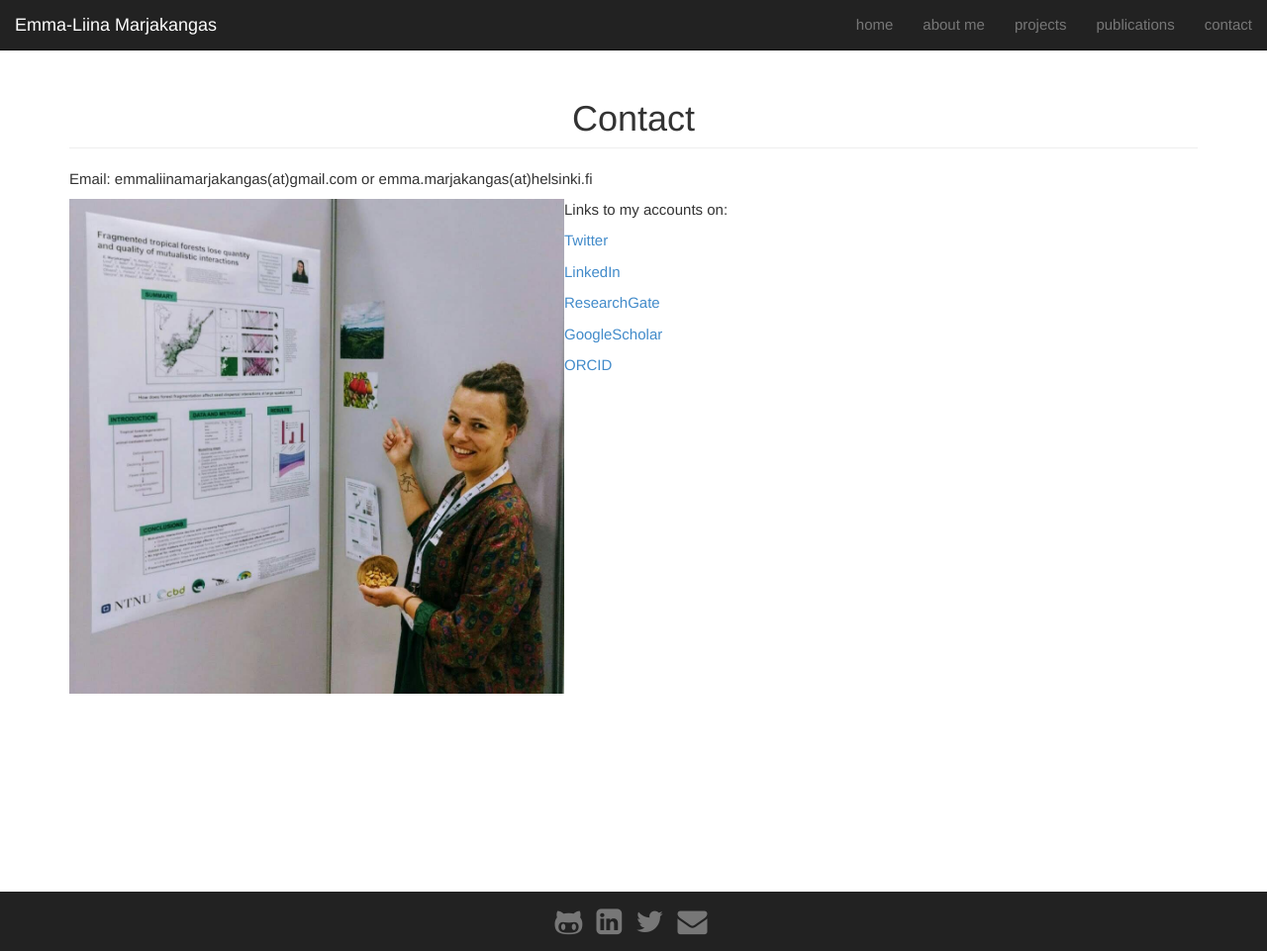
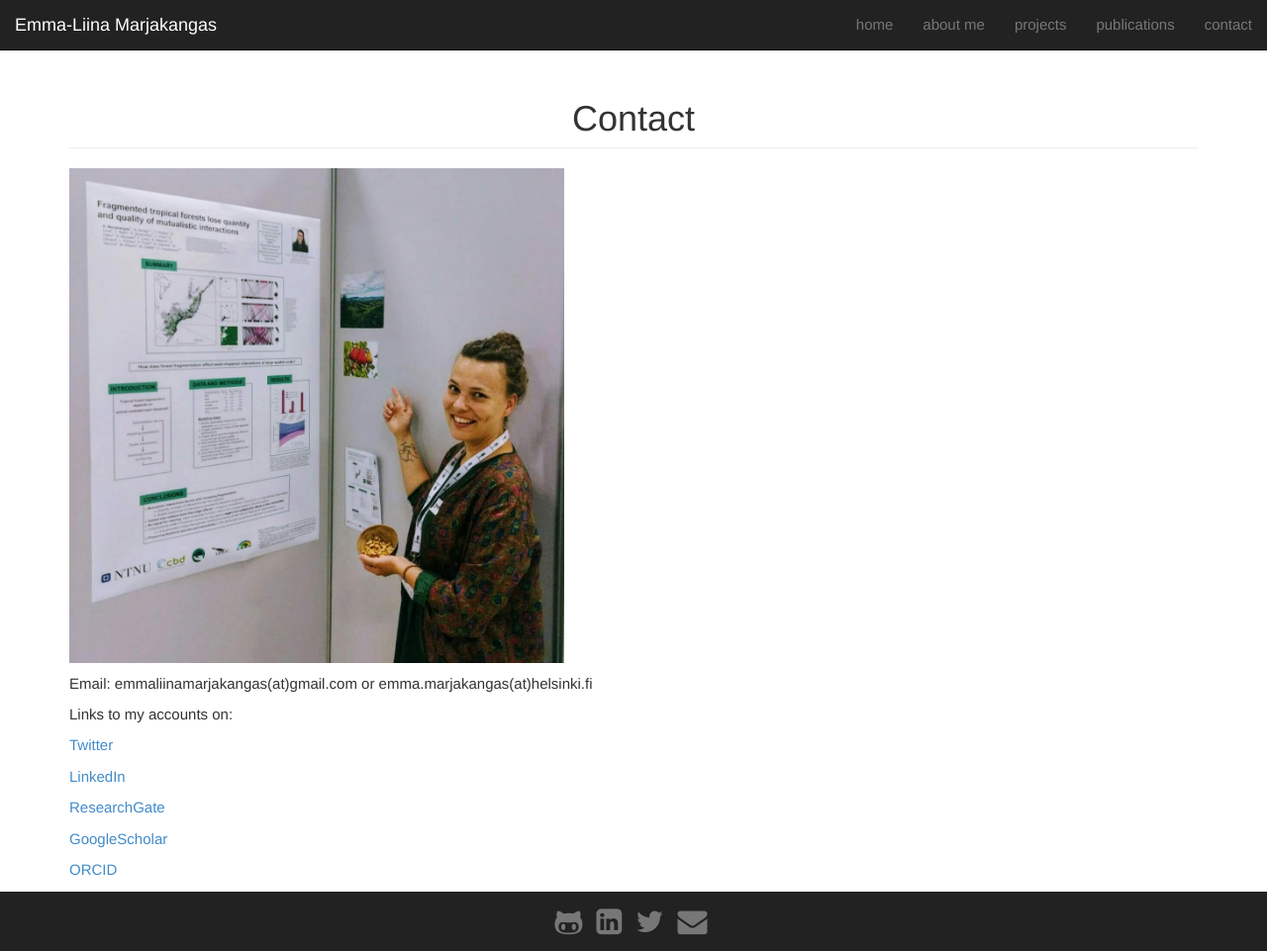
Before and after one commit to emmaliinamarjakangas/emmaliinamarjakangas.github.io, a Jekyll site: the page built from contact/index.md, in a window 1280 px wide and 961 px high. Shown: the whole window at 99% size. Built offline with Jekyll 4.4.1, drawn with Linux system fonts in a browser that asks for light colours; nearby versions of some CDN libraries.

Commit message:
Update index.md

```diff
--- a/contact/index.md
+++ b/contact/index.md
@@ -6,9 +6,9 @@
 
 <h1 class="page-header text-center"> Contact </h1>
 
+<img src="/static/img/presentation1.jpg" style="float: rigth;" height="500px" width="500px" border="50px"/>
+
 Email: emmaliinamarjakangas(at)gmail.com or emma.marjakangas(at)helsinki.fi
-
-<img src="/static/img/presentation1.jpg" style="float: left;" height="500px" width="500px" border="50px"/>
 
 Links to my accounts on:
 
```
